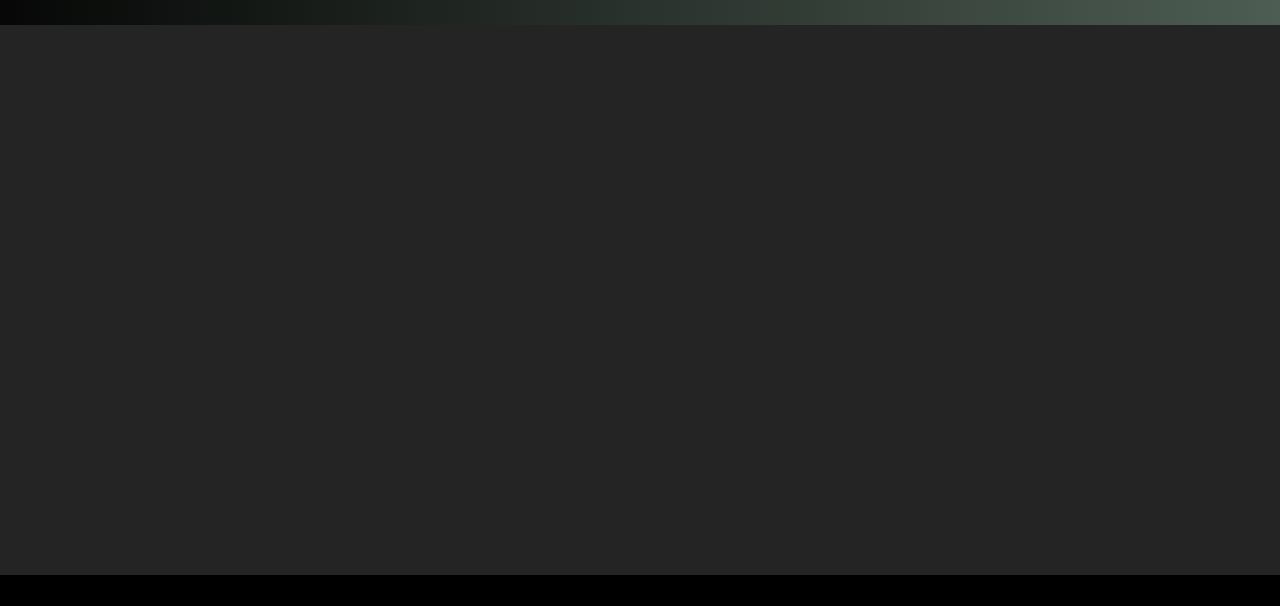
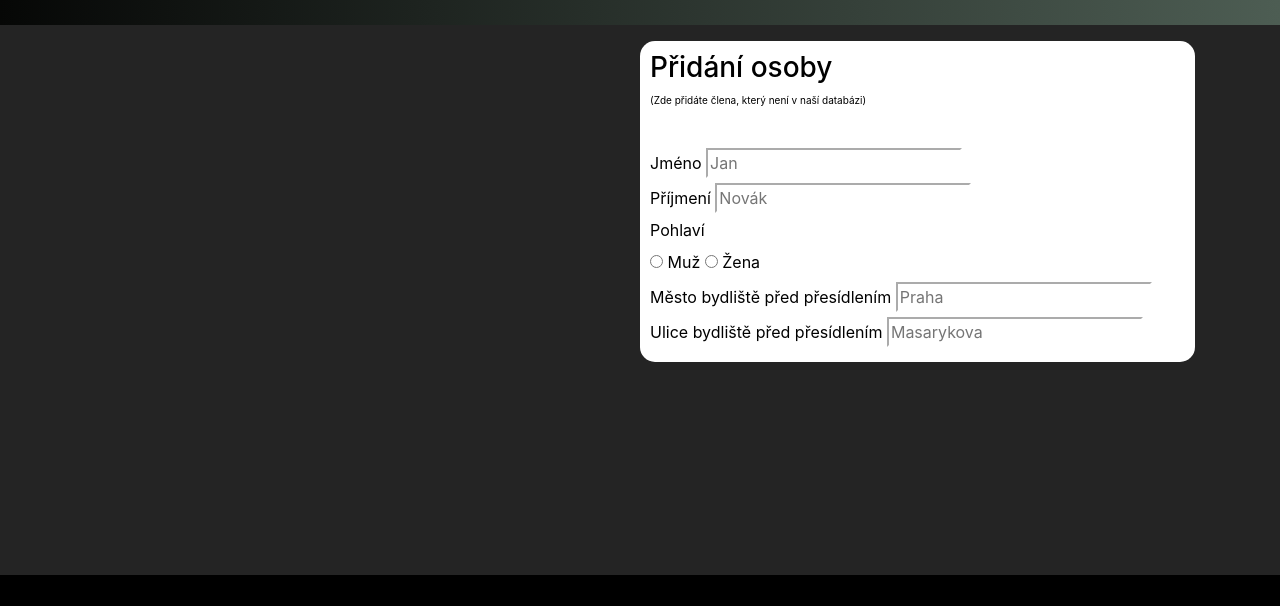
Before and after one commit to BlackMushroomXD/Databasse, a plain HTML site: page jmennyseznam.html in a window 1280 px wide. Shown: the part 75-681 px from the top of the page. Drawn offline with nearby package versions, Linux system fonts and the light colour scheme.

Commit message:
CSS changes, jmennyseznam.html changes and some index.html changes

```diff
--- a/jmennyseznam.html
+++ b/jmennyseznam.html
@@ -112,8 +112,25 @@
 	<!-- Hlavní sekce -->
 	<div class="mainsection pt-3">
 		<div class="container">
-
-
+			<div style="background-color: white; float: right; width: 50%; color: black; border-radius: 15px; padding: 10px;">
+				<h3>Přidání osoby</h3>
+				<p style="font-size: x-small;">(Zde přidáte člena, který není v naší databázi)</p><br>
+				<form>
+					<label for="prid-Jm">Jméno</label>
+					<input type="text" id="prid-Jm" class="prid-Inputy" placeholder="Jan"><br>
+					<label for="prid-Prijm">Příjmení</label>
+					<input type="text" id="prid-Prijm" class="prid-Inputy" placeholder="Novák"><br>
+					<label for="prid-Pohl">Pohlaví</label><br>
+					<input type="radio" id="prid-Pohl_muz" value="Muž">
+					<label for="prid-Pohl_muz">Muž</label>
+					<input type="radio" id="prid-Pohl_zena" value="Žena">
+					<label for="prid-Pohl_zena">Žena</label><br>
+					<label for="prid-MestBydl">Město bydliště před přesídlením</label>
+					<input type="text" id="prid-MestBydl" class="prid-Inputy" placeholder="Praha"><br>
+					<label for="prid-UliBydl">Ulice bydliště před přesídlením</label>
+					<input type="text" id="prid-UlitBydl" class="prid-Inputy" placeholder="Masarykova"><br>
+				</form>
+			</div>
 		</div>
 	</div>
 </section>
--- a/velkavalka.css
+++ b/velkavalka.css
@@ -442,3 +442,11 @@
 	color: #ffffff;
 	font-size: 12px;
 }
+
+.prid-Inputy {
+	border-color: white;
+	box-shadow: none;
+	background-color: white;
+	outline-style: none;
+	outline-color: white;
+}
```
Also changed, not shown: index.html (+3 -3 lines).
